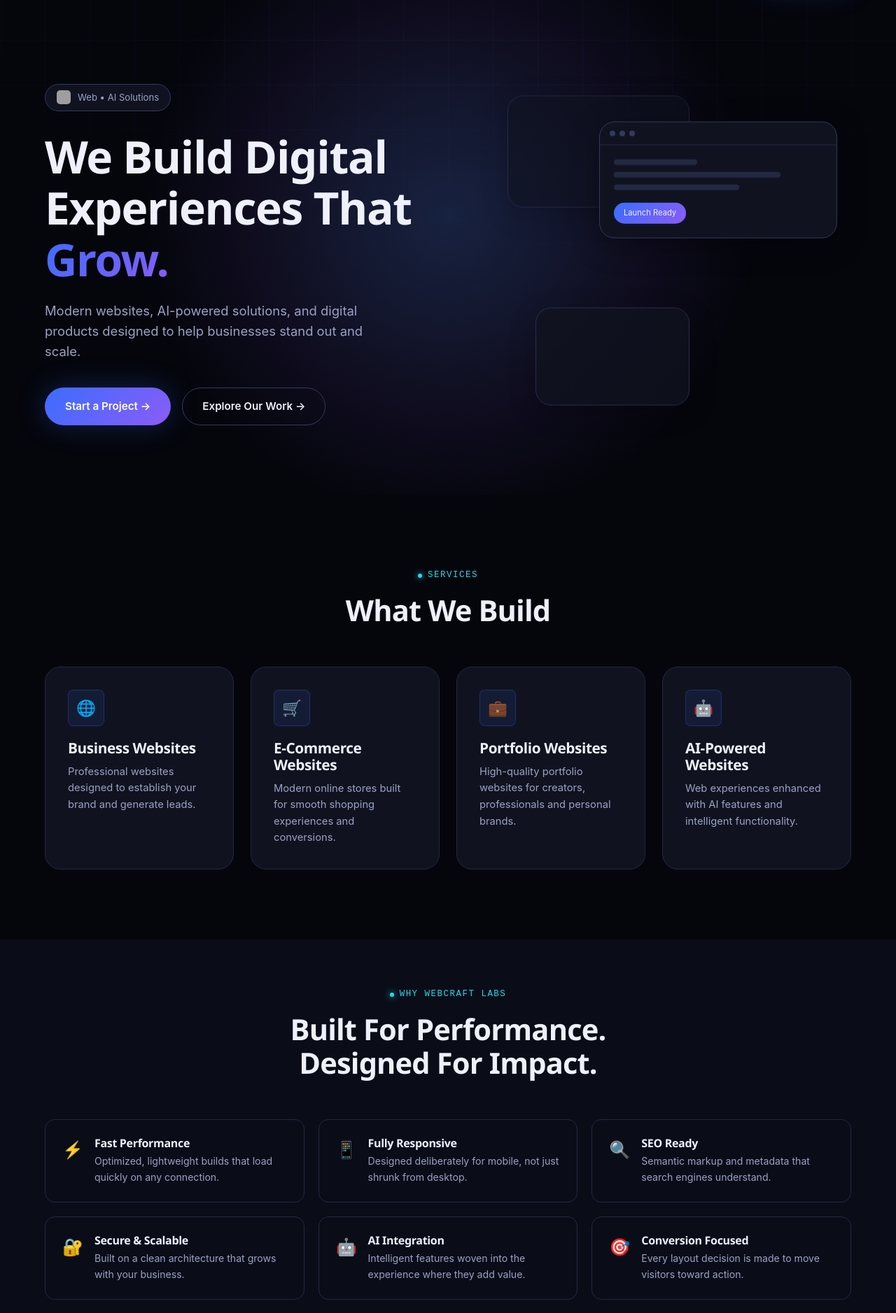
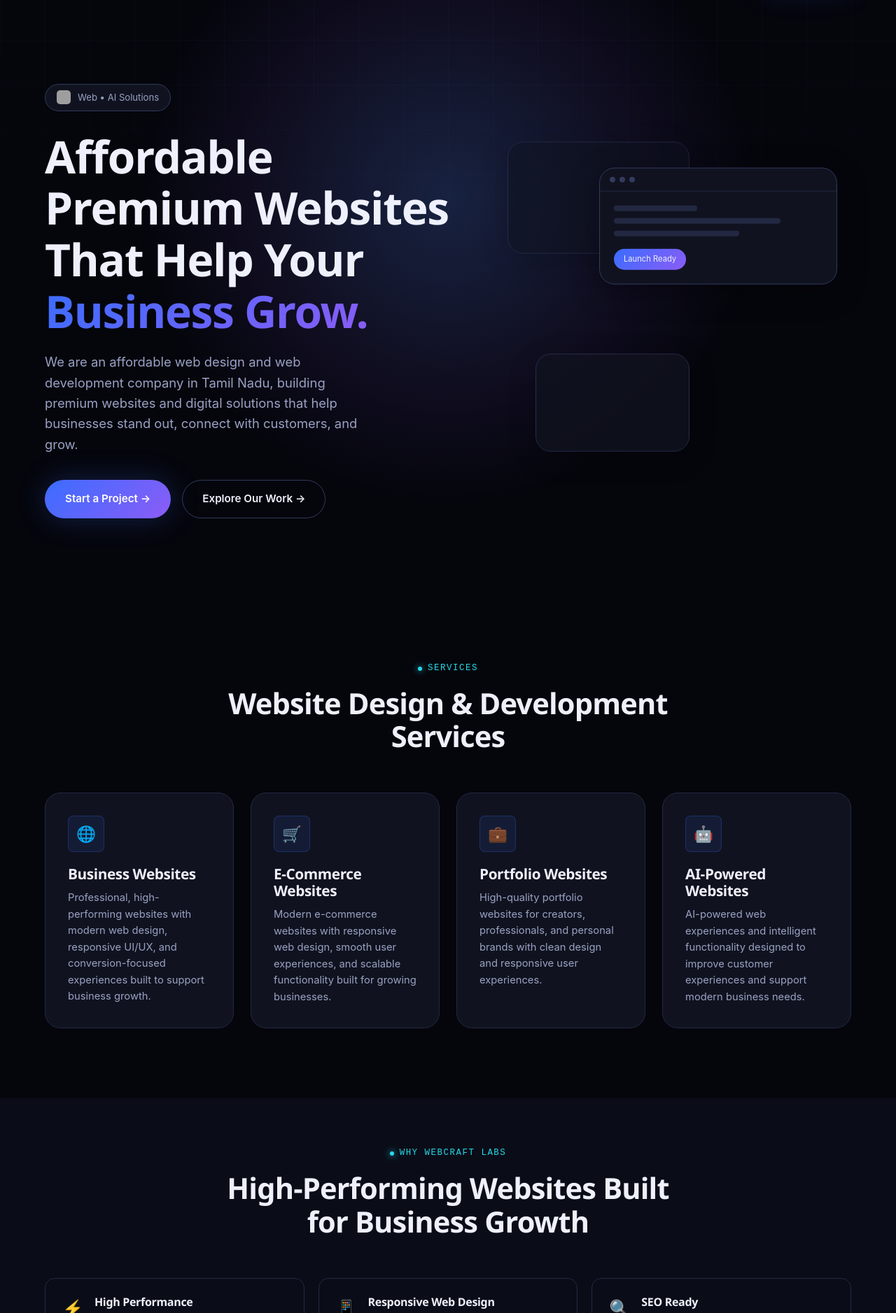
Before and after one commit to Jeyasurya-dev/webcraftlabs, a Flask app: page / in a window 1280 px wide. Shown: the part 71-1948 px from the top of the page at 70% size. Run offline with Flask 3, Linux system fonts and the light colour scheme; data that the repository does not hold is empty; grey boxes are pictures that could not be loaded.

Commit message:
Optimize homepage SEO content

```diff
--- a/templates/index.html
+++ b/templates/index.html
@@ -8,13 +8,17 @@
         <img src="{{ logo_small }}" alt="">
         <span>Web • AI Solutions</span>
       </div>
-      <h1>We Build Digital Experiences That <span class="text-gradient">Grow.</span></h1>
-      <p class="lead">Modern websites, AI-powered solutions, and digital products designed to help businesses stand out and scale.</p>
+
+      <h1>Affordable Premium Websites That Help Your <span class="text-gradient">Business Grow.</span></h1>
+
+      <p class="lead">We are an affordable web design and web development company in Tamil Nadu, building premium websites and digital solutions that help businesses stand out, connect with customers, and grow.</p>
+
       <div class="hero-ctas">
         <a href="{{ url_for('public.contact') }}" class="btn btn-primary">Start a Project →</a>
         <a href="{{ url_for('public.portfolio') }}" class="btn btn-secondary">Explore Our Work →</a>
       </div>
     </div>
+
     <div class="hero-visual reveal in" aria-hidden="true">
       <div class="mockup mockup-back-1"></div>
       <div class="mockup mockup-back-2"></div>
@@ -35,29 +39,35 @@
   <div class="container">
     <div class="section-head centered">
       <div class="eyebrow">Services</div>
-      <h2>What We Build</h2>
+      <h2>Website Design & Development Services</h2>
     </div>
+
     <div class="services-grid">
+
       <div class="card service-card reveal">
         <div class="service-icon">🌐</div>
         <h3>Business Websites</h3>
-        <p>Professional websites designed to establish your brand and generate leads.</p>
+        <p>Professional, high-performing websites with modern web design, responsive UI/UX, and conversion-focused experiences built to support business growth.</p>
       </div>
+
       <div class="card service-card reveal">
         <div class="service-icon">🛒</div>
         <h3>E-Commerce Websites</h3>
-        <p>Modern online stores built for smooth shopping experiences and conversions.</p>
+        <p>Modern e-commerce websites with responsive web design, smooth user experiences, and scalable functionality built for growing businesses.</p>
       </div>
+
       <div class="card service-card reveal">
         <div class="service-icon">💼</div>
         <h3>Portfolio Websites</h3>
-        <p>High-quality portfolio websites for creators, professionals and personal brands.</p>
+        <p>High-quality portfolio websites for creators, professionals, and personal brands with clean design and responsive user experiences.</p>
       </div>
+
       <div class="card service-card reveal">
         <div class="service-icon">🤖</div>
         <h3>AI-Powered Websites</h3>
-        <p>Web experiences enhanced with AI features and intelligent functionality.</p>
+        <p>AI-powered web experiences and intelligent functionality designed to improve customer experiences and support modern business needs.</p>
       </div>
+
     </div>
   </div>
 </section>
@@ -66,15 +76,59 @@
   <div class="container">
     <div class="section-head centered">
       <div class="eyebrow">Why Webcraft Labs</div>
-      <h2>Built For Performance. Designed For Impact.</h2>
+      <h2>High-Performing Websites Built for Business Growth</h2>
     </div>
+
     <div class="feature-grid">
-      <div class="feature-item reveal"><span class="icon">⚡</span><div><h4>Fast Performance</h4><p>Optimized, lightweight builds that load quickly on any connection.</p></div></div>
-      <div class="feature-item reveal"><span class="icon">📱</span><div><h4>Fully Responsive</h4><p>Designed deliberately for mobile, not just shrunk from desktop.</p></div></div>
-      <div class="feature-item reveal"><span class="icon">🔍</span><div><h4>SEO Ready</h4><p>Semantic markup and metadata that search engines understand.</p></div></div>
-      <div class="feature-item reveal"><span class="icon">🔐</span><div><h4>Secure & Scalable</h4><p>Built on a clean architecture that grows with your business.</p></div></div>
-      <div class="feature-item reveal"><span class="icon">🤖</span><div><h4>AI Integration</h4><p>Intelligent features woven into the experience where they add value.</p></div></div>
-      <div class="feature-item reveal"><span class="icon">🎯</span><div><h4>Conversion Focused</h4><p>Every layout decision is made to move visitors toward action.</p></div></div>
+
+      <div class="feature-item reveal">
+        <span class="icon">⚡</span>
+        <div>
+          <h4>High Performance</h4>
+          <p>Fast, lightweight websites optimized for smooth browsing and better user experiences.</p>
+        </div>
+      </div>
+
+      <div class="feature-item reveal">
+        <span class="icon">📱</span>
+        <div>
+          <h4>Responsive Web Design</h4>
+          <p>Modern web design that works seamlessly across mobile, tablet, and desktop devices.</p>
+        </div>
+      </div>
+
+      <div class="feature-item reveal">
+        <span class="icon">🔍</span>
+        <div>
+          <h4>SEO Ready</h4>
+          <p>Semantic HTML, structured metadata, and search-friendly website development built for discoverability.</p>
+        </div>
+      </div>
+
+      <div class="feature-item reveal">
+        <span class="icon">🔐</span>
+        <div>
+          <h4>Secure & Scalable</h4>
+          <p>Clean website development built with a scalable architecture that can grow with your business.</p>
+        </div>
+      </div>
+
+      <div class="feature-item reveal">
+        <span class="icon">🤖</span>
+        <div>
+          <h4>AI Integration</h4>
+          <p>AI-powered web experiences and intelligent features designed around real business needs.</p>
+        </div>
+      </div>
+
+      <div class="feature-item reveal">
+        <span class="icon">🎯</span>
+        <div>
+          <h4>Conversion Focused</h4>
+          <p>Strategic UI/UX designed to guide visitors toward enquiries, purchases, and meaningful actions.</p>
+        </div>
+      </div>
+
     </div>
   </div>
 </section>
@@ -86,12 +140,18 @@
       <div class="eyebrow">Portfolio</div>
       <h2>Selected Work</h2>
     </div>
+
     <div class="portfolio-grid">
       {% for p in featured_projects %}
       <div class="card project-card reveal">
         <div class="project-thumb">
-          {% if p.image_data %}<img src="{{ p.image_data }}" alt="{{ p.title }}">{% else %}<span class="placeholder">{{ p.title[:1] }}</span>{% endif %}
+          {% if p.image_data %}
+          <img src="{{ p.image_data }}" alt="{{ p.title }}">
+          {% else %}
+          <span class="placeholder">{{ p.title[:1] }}</span>
+          {% endif %}
         </div>
+
         <div class="project-body">
           <div class="cat">{{ p.category }}</div>
           <h3>{{ p.title }}</h3>
@@ -100,6 +160,7 @@
       </div>
       {% endfor %}
     </div>
+
     <div class="text-center" style="margin-top:40px;">
       <a href="{{ url_for('public.portfolio') }}" class="btn btn-secondary">View Full Portfolio →</a>
     </div>
@@ -113,11 +174,33 @@
       <div class="eyebrow">Process</div>
       <h2>From Idea → Launch</h2>
     </div>
+
     <div class="process-list">
-      <div class="process-step reveal"><div class="step-num">01 — Discover</div><h3>Discover</h3><p>Understand the business, goals and requirements.</p></div>
-      <div class="process-step reveal"><div class="step-num">02 — Design</div><h3>Design</h3><p>Create the visual direction and user experience.</p></div>
-      <div class="process-step reveal"><div class="step-num">03 — Develop</div><h3>Develop</h3><p>Build a fast, responsive and scalable website.</p></div>
-      <div class="process-step reveal"><div class="step-num">04 — Launch</div><h3>Launch</h3><p>Test, optimize and take the website live.</p></div>
+
+      <div class="process-step reveal">
+        <div class="step-num">01 — Discover</div>
+        <h3>Discover</h3>
+        <p>Understand the business, goals, audience, and website requirements.</p>
+      </div>
+
+      <div class="process-step reveal">
+        <div class="step-num">02 — Design</div>
+        <h3>Design</h3>
+        <p>Create the visual direction, responsive UI/UX, and user experience.</p>
+      </div>
+
+      <div class="process-step reveal">
+        <div class="step-num">03 — Develop</div>
+        <h3>Develop</h3>
+        <p>Build a fast, responsive, and scalable website with modern web development practices.</p>
+      </div>
+
+      <div class="process-step reveal">
+        <div class="step-num">04 — Launch</div>
+        <h3>Launch</h3>
+        <p>Test, optimize, and take the website live with a focus on performance and usability.</p>
+      </div>
+
     </div>
   </div>
 </section>
@@ -125,8 +208,14 @@
 <section class="section" style="text-align:center;">
   <div class="container">
     <h2 style="margin-bottom:20px;">Have a project in mind?</h2>
-    <p style="max-width:480px;margin:0 auto 32px;">Tell us what you're building and we'll get back to you within one business day.</p>
-    <a href="{{ url_for('public.contact') }}" class="btn btn-primary">Start a Project →</a>
+
+    <p style="max-width:480px;margin:0 auto 32px;">
+      Tell us what you're building and we'll get back to you within one business day.
+    </p>
+
+    <a href="{{ url_for('public.contact') }}" class="btn btn-primary">
+      Start a Project →
+    </a>
   </div>
 </section>
 
```
